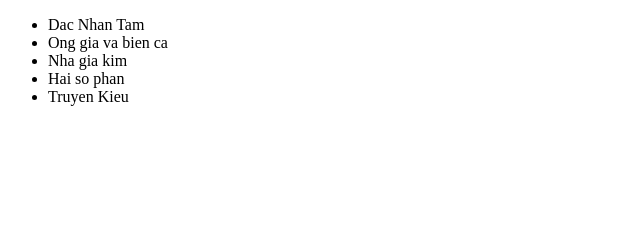
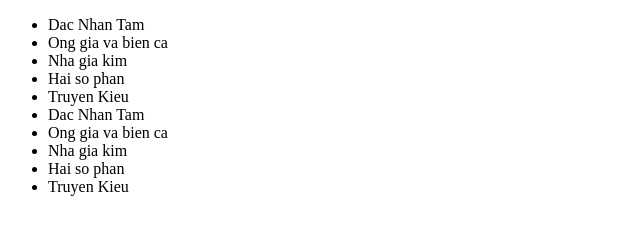
Before and after one commit to hathanhtmbk/testgit, a plain HTML site: page book.html in a window 1280 px wide. Shown: the whole page, without its empty margins (0-640 px from the left). Drawn offline with Linux system fonts and the light colour scheme.

Commit message:
add thanhthanh

```diff
--- a/book.html
+++ b/book.html
@@ -13,6 +13,12 @@
         <li>Nha gia kim</li>
         <li>Hai so phan</li>
         <li>Truyen Kieu</li>
+
+        <li>Dac Nhan Tam</li>
+        <li>Ong gia va bien ca</li>
+        <li>Nha gia kim</li>
+        <li>Hai so phan</li>
+        <li>Truyen Kieu</li>
     </ul>
 </body>
 </html>
```
